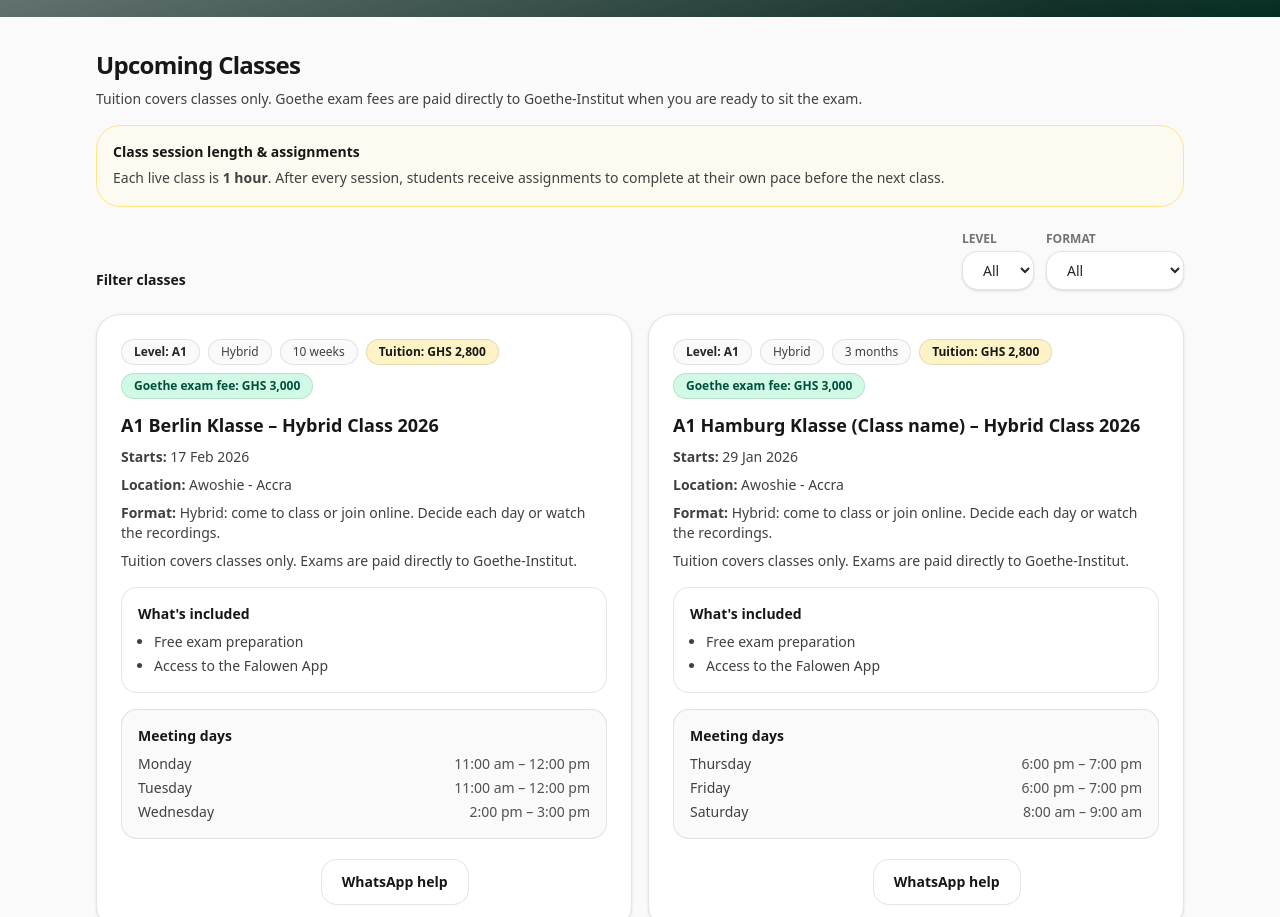
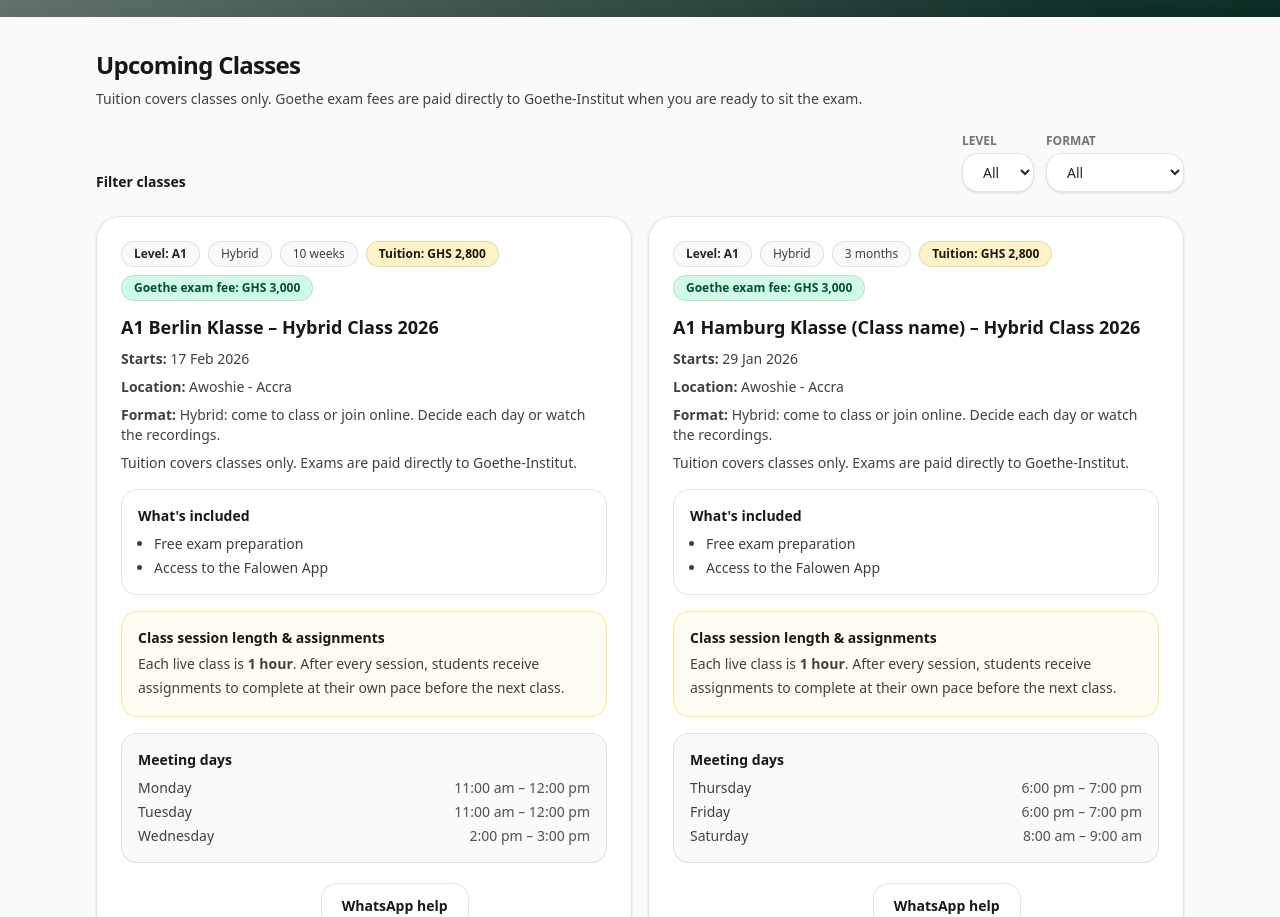
Before and after one commit to learngermanghana/learngermanghana-site, a Next.js app: page /classes in a window 1280 px wide. Shown: the part 400-1317 px from the top of the page. Built offline with nearby package versions, Linux system fonts and the light colour scheme.

Commit message:
Move A1 class session note into A1 cards

```diff
--- a/src/app/classes/page.tsx
+++ b/src/app/classes/page.tsx
@@ -143,14 +143,6 @@ export default function ClassesPage() {
             Tuition covers classes only. Goethe exam fees are paid directly to Goethe-Institut when you are ready
             to sit the exam.
           </p>
-          <div className="mt-4 rounded-3xl border border-amber-200 bg-amber-50/60 p-4 text-sm text-neutral-800">
-            <div className="text-sm font-semibold text-neutral-900">Class session length & assignments</div>
-            <p className="mt-1 text-sm text-neutral-700 leading-6">
-              Each live class is <span className="font-semibold">1 hour</span>. After every session, students receive
-              assignments to complete at their own pace before the next class.
-            </p>
-          </div>
-
           <div className="mt-6 flex flex-col gap-3 sm:flex-row sm:items-end sm:justify-between">
             <div className="text-sm font-semibold text-neutral-900">Filter classes</div>
             <div className="flex flex-col gap-3 sm:flex-row">
@@ -243,6 +235,15 @@ export default function ClassesPage() {
                       ))}
                     </ul>
                   </div>
+                  {c.level === "A1" ? (
+                    <div className="mt-4 rounded-2xl border border-amber-200 bg-amber-50/70 p-4 text-sm text-neutral-800">
+                      <div className="text-sm font-semibold text-neutral-900">Class session length &amp; assignments</div>
+                      <p className="mt-1 text-sm text-neutral-700 leading-6">
+                        Each live class is <span className="font-semibold">1 hour</span>. After every session, students
+                        receive assignments to complete at their own pace before the next class.
+                      </p>
+                    </div>
+                  ) : null}
 
                   <div className="mt-4 rounded-2xl border border-black/10 bg-neutral-50 p-4">
                     <div className="text-sm font-semibold text-neutral-900">Meeting days</div>
```
